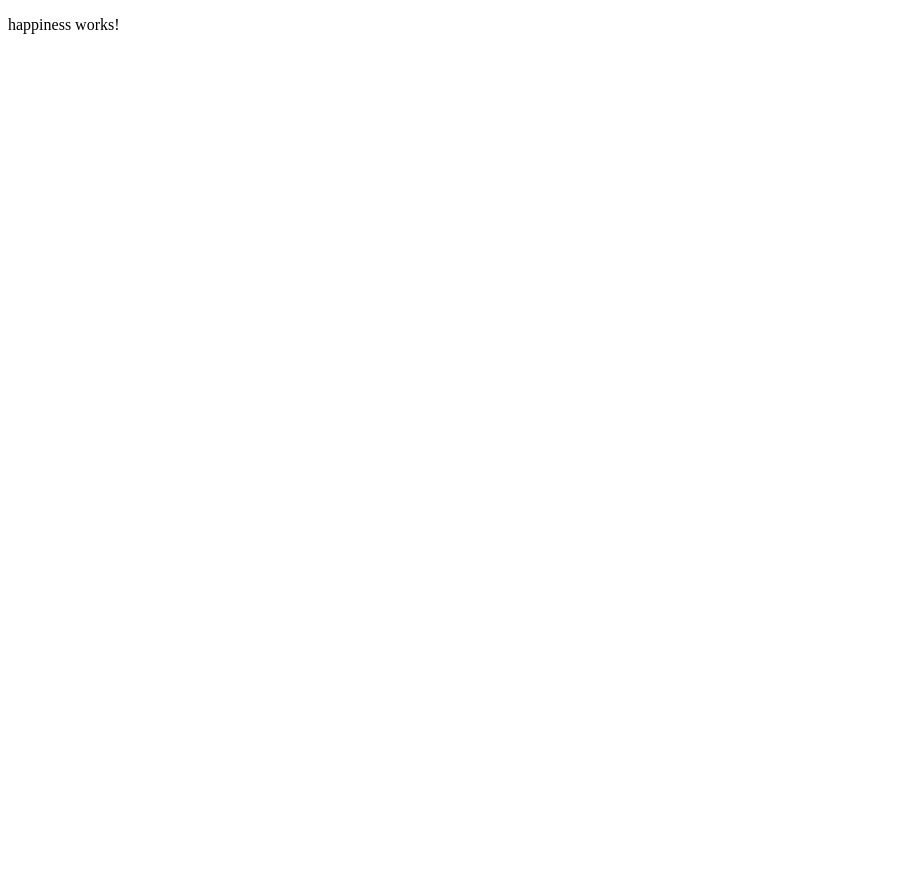
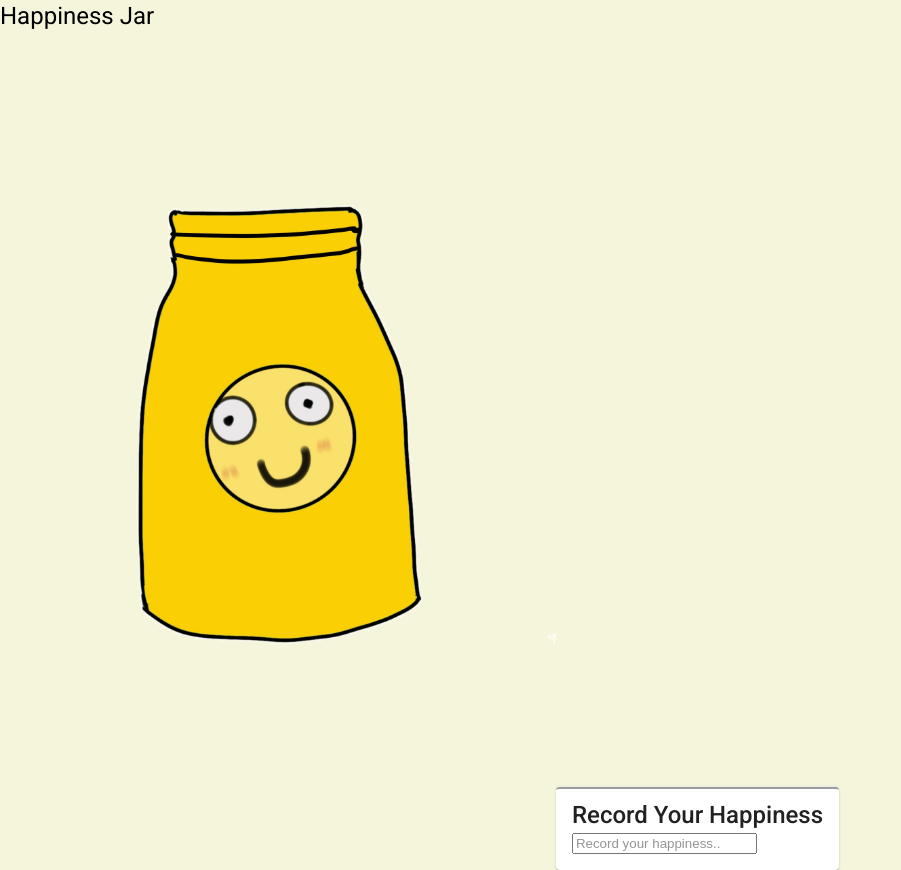
Before and after one commit to hazelkim052/The-Jars, an Angular app in the folder Client/: page /happiness in a window 1280 px wide. Shown: the whole page, without its empty margins (0-901 px from the left). Before the commit the page ends 800 px from the top, so only its background shows below. Built offline with nearby package versions, Linux system fonts and the light colour scheme.

Commit message:
happiness

```diff
--- a/Client/angular.json
+++ b/Client/angular.json
@@ -27,6 +27,7 @@
               "src/assets"
             ],
             "styles": [
+              "./node_modules/@angular/material/prebuilt-themes/indigo-pink.css",
               "src/styles.css"
             ],
             "scripts": []
@@ -94,6 +95,7 @@
               "src/assets"
             ],
             "styles": [
+              "./node_modules/@angular/material/prebuilt-themes/indigo-pink.css",
               "src/styles.css"
             ],
             "scripts": []
--- a/Client/package.json
+++ b/Client/package.json
@@ -11,10 +11,12 @@
   "private": true,
   "dependencies": {
     "@angular/animations": "~12.2.0",
+    "@angular/cdk": "^12.2.6",
     "@angular/common": "~12.2.0",
     "@angular/compiler": "~12.2.0",
     "@angular/core": "~12.2.0",
     "@angular/forms": "~12.2.0",
+    "@angular/material": "^12.2.6",
     "@angular/platform-browser": "~12.2.0",
     "@angular/platform-browser-dynamic": "~12.2.0",
     "@angular/router": "~12.2.0",
--- a/Client/src/app/app-routing.module.ts
+++ b/Client/src/app/app-routing.module.ts
@@ -2,8 +2,6 @@ import { NgModule } from '@angular/core';
 import { RouterModule, Routes } from '@angular/router';
 import { HomeComponent } from './component/home/home.component';
 import { HappinessComponent } from './component/happiness/happiness.component';
-
-//const routes: Routes = [];
 
 const routes: Routes = [
   { path: '', component: HomeComponent },
@@ -12,6 +10,6 @@ const routes: Routes = [
 
 @NgModule({
   imports: [RouterModule.forRoot(routes)],
-  exports: [RouterModule]
+  exports: [RouterModule],
 })
-export class AppRoutingModule { }
+export class AppRoutingModule {}
--- a/Client/src/app/component/happiness/happiness.component.css
+++ b/Client/src/app/component/happiness/happiness.component.css
@@ -0,0 +1,3 @@
+.mat-card {
+  border-top-style: ridge;
+}
--- a/Client/src/app/component/happiness/happiness.component.html
+++ b/Client/src/app/component/happiness/happiness.component.html
@@ -1 +1,8 @@
-<p>happiness works!</p>
+<h1>Happiness Jar</h1>
+<div>
+    <img style="display: inline-block;" src="././assets/happy_jar.png" height="800px" weight="auto">
+    <mat-card style="display: inline-block; " tabindex="-1">
+        <mat-card-title>Record Your Happiness</mat-card-title>
+        <input matInput placeholder="Record your happiness..">
+    </mat-card>
+</div>
--- a/Client/src/app/component/happiness/happiness.component.ts
+++ b/Client/src/app/component/happiness/happiness.component.ts
@@ -3,13 +3,10 @@ import { Component, OnInit } from '@angular/core';
 @Component({
   selector: 'app-happiness',
   templateUrl: './happiness.component.html',
-  styleUrls: ['./happiness.component.css']
+  styleUrls: ['./happiness.component.css'],
 })
 export class HappinessComponent implements OnInit {
+  constructor() {}
 
-  constructor() { }
-
-  ngOnInit(): void {
-  }
-
+  ngOnInit(): void {}
 }
--- a/Client/src/index.html
+++ b/Client/src/index.html
@@ -6,8 +6,11 @@
   <base href="/">
   <meta name="viewport" content="width=device-width, initial-scale=1">
   <link rel="icon" type="image/x-icon" href="favicon.ico">
+  <link rel="preconnect" href="https://fonts.gstatic.com">
+  <link href="https://fonts.googleapis.com/css2?family=Roboto:wght@300;400;500&display=swap" rel="stylesheet">
+  <link href="https://fonts.googleapis.com/icon?family=Material+Icons" rel="stylesheet">
 </head>
-<body>
+<body class="mat-typography">
   <app-root></app-root>
 </body>
 </html>
--- a/Client/src/styles.css
+++ b/Client/src/styles.css
@@ -1 +1,11 @@
 /* You can add global styles to this file, and also import other style files */
+
+html,
+body {
+  height: 100%;
+}
+body {
+  margin: 0;
+  font-family: Roboto, "Helvetica Neue", sans-serif;
+  background-color: beige;
+}
```
Also changed, not shown: Client/src/app/app.module.ts (+11 -1 lines), 1 other file (tests, documents, lock files or other folders).
